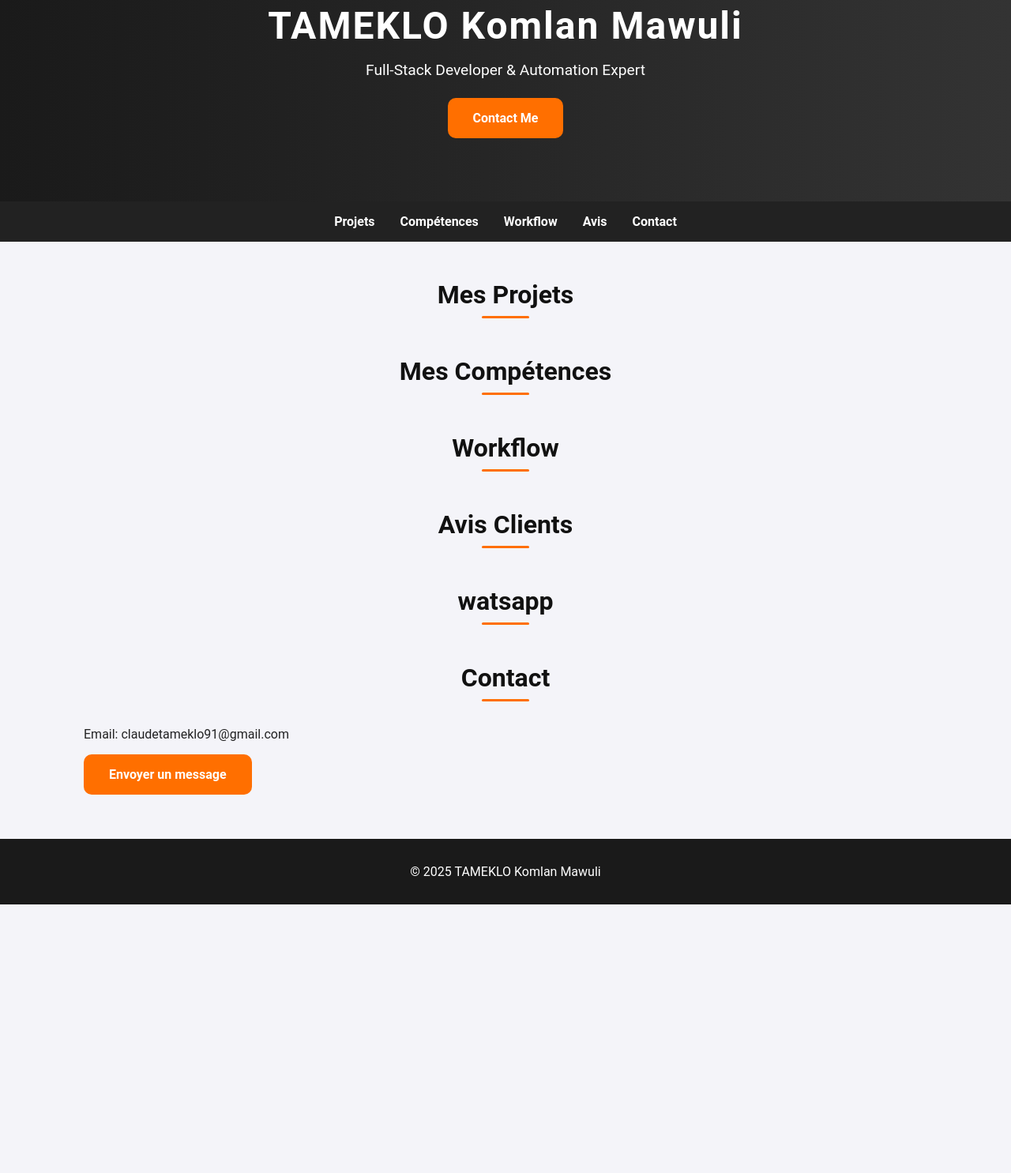
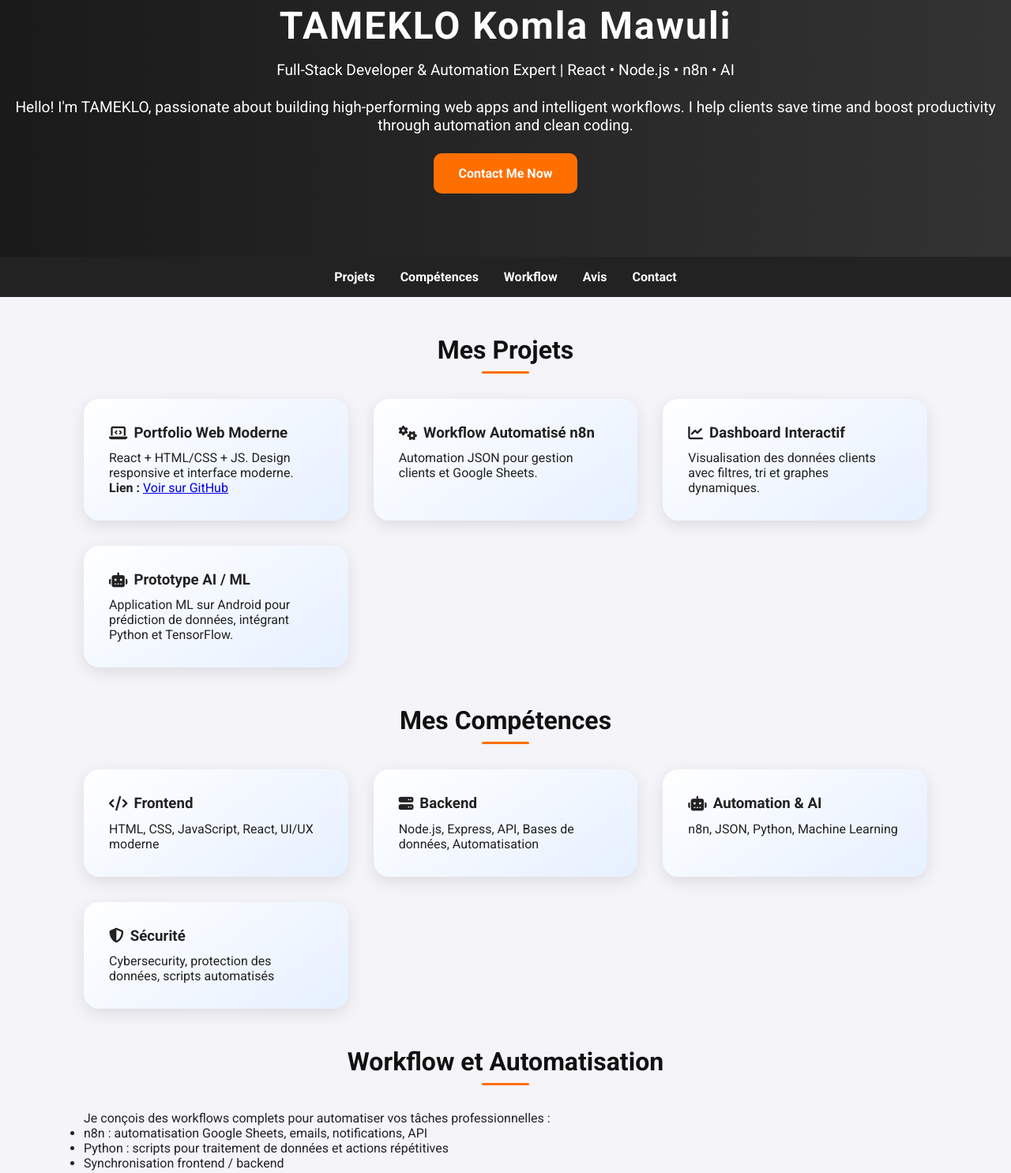
Before and after one commit to dwchoices/Porte-folio-, a plain HTML site: page Index.html in a window 1280 px wide. Shown: the part 76-1561 px from the top of the page at 79% size. Before the commit the page ends 1221 px from the top, so only its background shows below. Drawn offline with Linux system fonts and the light colour scheme.

Commit message:
Update Index.html

```diff
--- a/Index.html
+++ b/Index.html
@@ -3,17 +3,28 @@
 <head>
 <meta charset="UTF-8">
 <meta name="viewport" content="width=device-width, initial-scale=1.0">
-  <title>Portfolio TAMEKLO</title>
+<title>Portfolio Ultime++ - TAMEKLO Komlan Mawuli</title>
+<meta name="description" content="Portfolio de TAMEKLO Komlan Mawuli - Full-Stack Developer, Expert en Automatisation, React, Node.js, n8n, AI.">
+<meta name="author" content="TAMEKLO Komlan Mawuli">
 
-  <!-- Lien vers le CSS externe -->
+<!-- Google Fonts -->
+<link href="https://fonts.googleapis.com/css2?family=Roboto:wght@400;700&display=swap" rel="stylesheet">
+
+<!-- Font Awesome -->
+<link rel="stylesheet" href="https://cdnjs.cloudflare.com/ajax/libs/font-awesome/6.4.0/css/all.min.css">
+
+<!-- CSS externe -->
 <link rel="stylesheet" href="style.css">
 </head>
 <body>
 
 <header>
-    <h1>TAMEKLO Komlan Mawuli</h1>
-    <p>Full-Stack Developer & Automation Expert</p>
-    <a href="#contact" class="btn">Contact Me</a>
+  <h1>
+    <span>T</span><span>A</span><span>M</span><span>E</span><span>K</span><span>L</span><span>O</span> <span>K</span><span>o</span><span>m</span><span>l</span><span>a</span> <span>M</span><span>a</span><span>w</span><span>u</span><span>l</span><span>i</span>
+  </h1>
+  <p>Full-Stack Developer & Automation Expert | React • Node.js • n8n • AI</p>
+  <p>Hello! I'm TAMEKLO, passionate about building high-performing web apps and intelligent workflows. I help clients save time and boost productivity through automation and clean coding.</p>
+  <a href="#contact" class="btn">Contact Me Now</a>
 </header>
 
 <nav>
@@ -26,40 +37,56 @@
 
 <section id="projects">
   <h2>Mes Projets</h2>
-
+  <div class="projects">
+    <div class="project-card">
+      <h3><i class="fas fa-laptop-code"></i> Portfolio Web Moderne</h3>
+      <p>React + HTML/CSS + JS. Design responsive et interface moderne.</p>
+      <p><strong>Lien :</strong> <a href="https://github.com/Dwchoices/dw" target="_blank">Voir sur GitHub</a></p>
+    </div>
+    <div class="project-card">
+      <h3><i class="fas fa-cogs"></i> Workflow Automatisé n8n</h3>
+      <p>Automation JSON pour gestion clients et Google Sheets.</p>
+    </div>
+    <div class="project-card">
+      <h3><i class="fas fa-chart-line"></i> Dashboard Interactif</h3>
+      <p>Visualisation des données clients avec filtres, tri et graphes dynamiques.</p>
+    </div>
+    <div class="project-card">
+      <h3><i class="fas fa-robot"></i> Prototype AI / ML</h3>
+      <p>Application ML sur Android pour prédiction de données, intégrant Python et TensorFlow.</p>
+    </div>
+  </div>
 </section>
 
 <section id="skills">
   <h2>Mes Compétences</h2>
-    <!-- Tes compétences ici -->
+  <div class="skills">
+    <div class="skill-card"><h3><i class="fas fa-code"></i> Frontend</h3><p>HTML, CSS, JavaScript, React, UI/UX moderne</p><span class="tooltip">Création d'interfaces réactives et modernes, responsive sur tous les écrans.</span></div>
+    <div class="skill-card"><h3><i class="fas fa-server"></i> Backend</h3><p>Node.js, Express, API, Bases de données, Automatisation</p><span class="tooltip">Gestion des bases de données, API sécurisées et intégration backend robuste.</span></div>
+    <div class="skill-card"><h3><i class="fas fa-robot"></i> Automation & AI</h3><p>n8n, JSON, Python, Machine Learning</p><span class="tooltip">Automatisation des tâches répétitives et intégration IA pour solutions intelligentes.</span></div>
+    <div class="skill-card"><h3><i class="fas fa-shield-alt"></i> Sécurité</h3><p>Cybersecurity, protection des données, scripts automatisés</p><span class="tooltip">Protection des données sensibles et scripts sécurisés pour clients exigeants.</span></div>
+  </div>
 </section>
 
 <section id="workflow">
-    <h2>Workflow</h2>
-    <!-- Workflow / vidéo ici -->
+  <h2>Workflow et Automatisation</h2>
+  <p>Je conçois des workflows complets pour automatiser vos tâches professionnelles :</p>
+  <ul>
+    <li>n8n : automatisation Google Sheets, emails, notifications, API</li>
+    <li>Python : scripts pour traitement de données et actions répétitives</li>
+    <li>Synchronisation frontend / backend</li>
+  </ul>
+  <div class="video-section">
+    <iframe src="https://www.youtube.com/embed/VIDEO_ID" title="Exemple Workflow" allowfullscreen></iframe>
+  </div>
 </section>
 
 <section id="testimonials">
   <h2>Avis Clients</h2>
-    <!-- Avis clients ici -->
-  </section>
-
-<section id="+228 79591600">
-    <h2>watsapp</h2>
-    <!-- watsapp number-->
-  </section>
-
-  <section id="contact">
-    <h2>Contact</h2>
-    <p>Email: claudetameklo91@gmail.com</p>
-    <a href="mailto:claudetameklo91@gmail.com" class="btn">Envoyer un message</a>
-  </section>
-
-  <footer>
-    <p>© 2025 TAMEKLO Komlan Mawuli</p>
-  </footer>
-
-  <!-- Lien vers le JS externe -->
-  <script src="script.js"></script>
-</body>
-</html>
+  <div class="testimonials">
+    <div class="testimonial-card">
+      <h3><i class="fas fa-user"></i> Lisa T.</h3>
+      <p>"Travail impeccable, livraison rapide et respect des instructions. Hautement recommandé !"</p>
+    </div>
+    <div class="testimonial-card">
+      <h3><i
```
Lines whose indentation alone changed are shown as unchanged.
